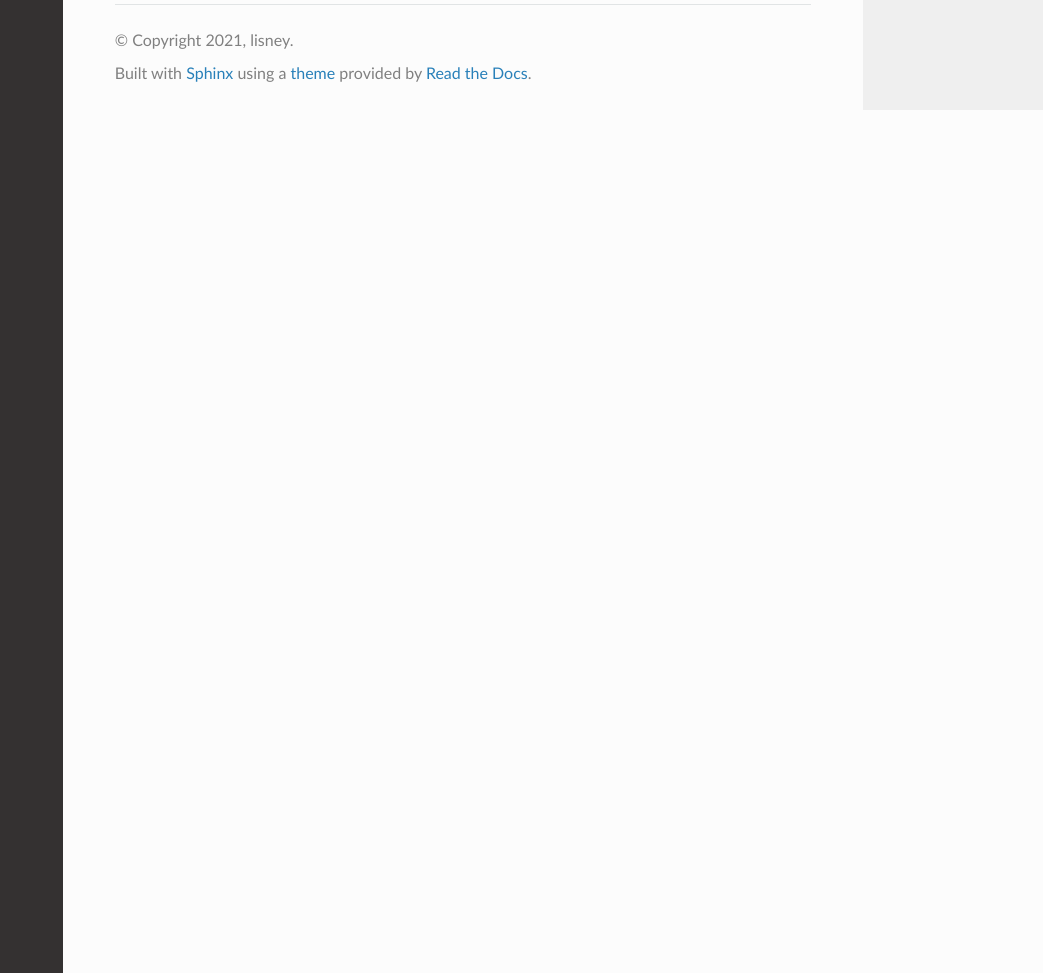
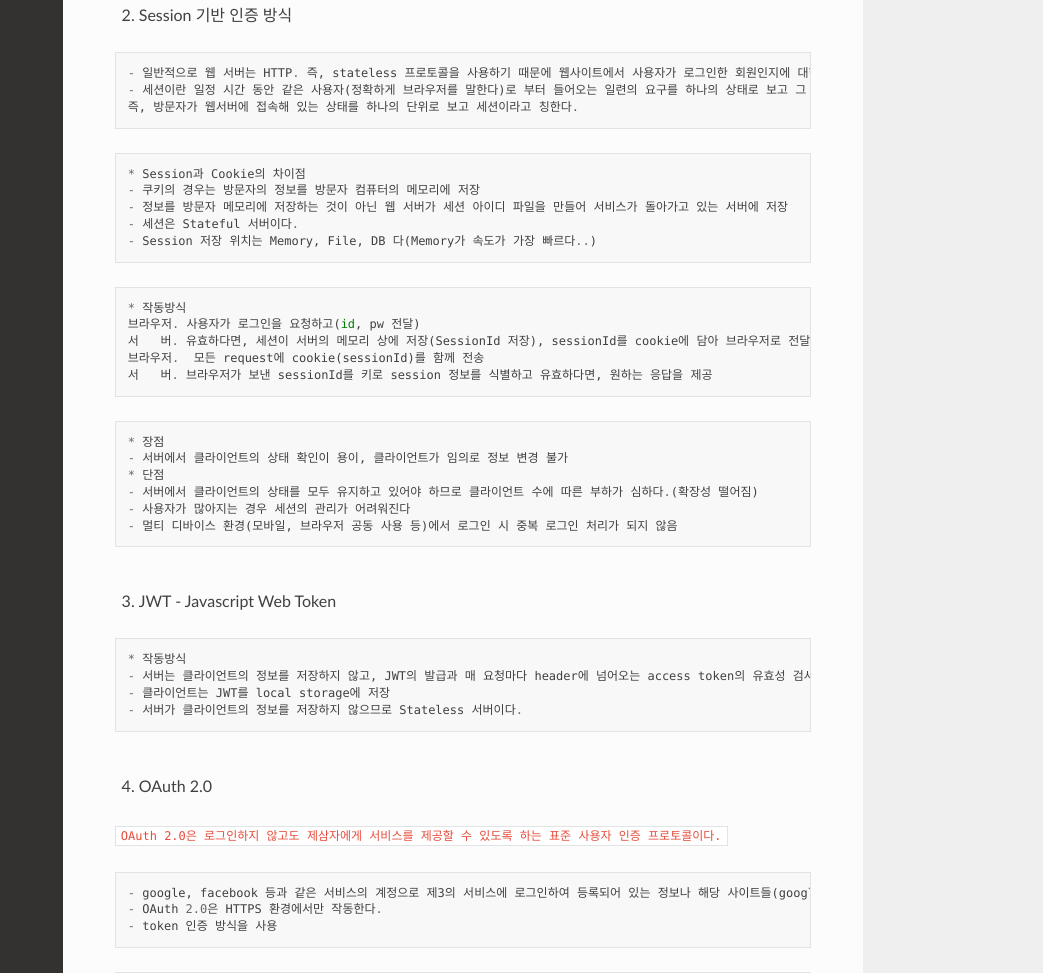
Before and after one commit to lisney/RTD, a Sphinx documentation site: the page built from docs/source/html/nodejs3.md, in a window 1280 px wide and 1400 px high, scrolled down 13360 px. Shown: the part 427-1400 px from the top of the window, without its empty margins (237-1280 px from the left). Built offline with Sphinx 7.4.7 and the Read the Docs theme 2.0.0, drawn with Linux system fonts in a browser that asks for light colours; pages that are not in the unit, such as notebooks, are missing from menus.

Commit message:
Update nodejs3.md

````diff
--- a/docs/source/html/nodejs3.md
+++ b/docs/source/html/nodejs3.md
@@ -634,3 +634,59 @@ body {
 
 ![image](https://user-images.githubusercontent.com/30430227/153522531-c5e747ec-fb1d-4ae0-8ae4-70b295606cca.png)
 ![image](https://user-images.githubusercontent.com/30430227/153522583-54084354-b543-4624-abe6-56f358a69356.png)
+
+2. Session 기반 인증 방식
+
+```
+- 일반적으로 웹 서버는 HTTP. 즉, stateless 프로토콜을 사용하기 때문에 웹사이트에서 사용자가 로그인한 회원인지에 대한 인증을 관리하는 방안이 필요하다.
+- 세션이란 일정 시간 동안 같은 사용자(정확하게 브라우저를 말한다)로 부터 들어오는 일련의 요구를 하나의 상태로 보고 그 상태를 일정하게 유지시키는 기술이라고 한다.
+즉, 방문자가 웹서버에 접속해 있는 상태를 하나의 단위로 보고 세션이라고 칭한다.
+```
+
+```
+* Session과 Cookie의 차이점
+- 쿠키의 경우는 방문자의 정보를 방문자 컴퓨터의 메모리에 저장
+- 정보를 방문자 메모리에 저장하는 것이 아닌 웹 서버가 세션 아이디 파일을 만들어 서비스가 돌아가고 있는 서버에 저장
+- 세션은 Stateful 서버이다.
+- Session 저장 위치는 Memory, File, DB 다(Memory가 속도가 가장 빠르다..)
+```
+
+```
+* 작동방식
+브라우저. 사용자가 로그인을 요청하고(id, pw 전달)
+서   버. 유효하다면, 세션이 서버의 메모리 상에 저장(SessionId 저장), sessionId를 cookie에 담아 브라우저로 전달
+브라우저.  모든 request에 cookie(sessionId)를 함께 전송
+서   버. 브라우저가 보낸 sessionId를 키로 session 정보를 식별하고 유효하다면, 원하는 응답을 제공
+```
+
+```
+* 장점
+- 서버에서 클라이언트의 상태 확인이 용이, 클라이언트가 임의로 정보 변경 불가
+* 단점
+- 서버에서 클라이언트의 상태를 모두 유지하고 있어야 하므로 클라이언트 수에 따른 부하가 심하다.(확장성 떨어짐)
+- 사용자가 많아지는 경우 세션의 관리가 어려워진다
+- 멀티 디바이스 환경(모바일, 브라우저 공동 사용 등)에서 로그인 시 중복 로그인 처리가 되지 않음
+```
+
+<br>
+
+3. JWT - Javascript Web Token
+
+```
+* 작동방식
+- 서버는 클라이언트의 정보를 저장하지 않고, JWT의 발급과 매 요청마다 header에 넘어오는 access token의 유효성 검사만 진행한다.
+- 클라이언트는 JWT를 local storage에 저장
+- 서버가 클라이언트의 정보를 저장하지 않으므로 Stateless 서버이다.
+```
+
+<br>
+
+4. OAuth 2.0
+
+`OAuth 2.0은 로그인하지 않고도 제삼자에게 서비스를 제공할 수 있도록 하는 표준 사용자 인증 프로토콜이다.`
+
+```
+- google, facebook 등과 같은 서비스의 계정으로 제3의 서비스에 로그인하여 등록되어 있는 정보나 해당 사이트들(google, facebook 등)의 기능을 사용할 권한을 부여받는 표준 프로토콜이다.
+- OAuth 2.0은 HTTPS 환경에서만 작동한다.
+- token 인증 방식을 사용
+```
````
